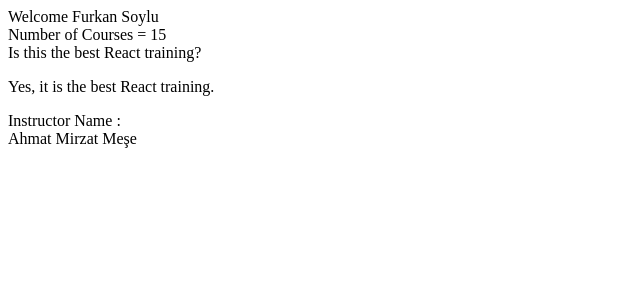
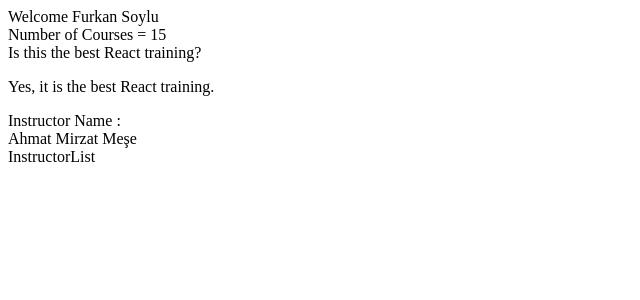
Before and after one commit to furkansylu97/TypeScript_Works, a React (Vite) app in the folder ReactTypeScript/: page / in a window 1280 px wide. Shown: the top 300 px of the page, without its empty margins (0-640 px from the left). Built offline with nearby package versions, Linux system fonts and the light colour scheme.

Commit message:
InstructorList.tsx file was created

```diff
--- a/ReactTypeScript/src/App.tsx
+++ b/ReactTypeScript/src/App.tsx
@@ -1,6 +1,7 @@
 import './App.css'
 import Home from './components/Home'
 import Instructor from './components/Instructor'
+import InstructorList from './components/InstructorList'
 
 function App() {
 
@@ -13,6 +14,7 @@ function App() {
     <>
       <Home name = 'Furkan Soylu' courseNumber = {15} isBest={true} />
       <Instructor instructureInfo = {instructer} />
+      <InstructorList />
     </>
   )
 }
--- /dev/null
+++ b/ReactTypeScript/src/components/InstructorList.tsx
@@ -0,0 +1,9 @@
+import React from 'react'
+
+function InstructorList() {
+  return (
+    <div>InstructorList</div>
+  )
+}
+
+export default InstructorList
```
